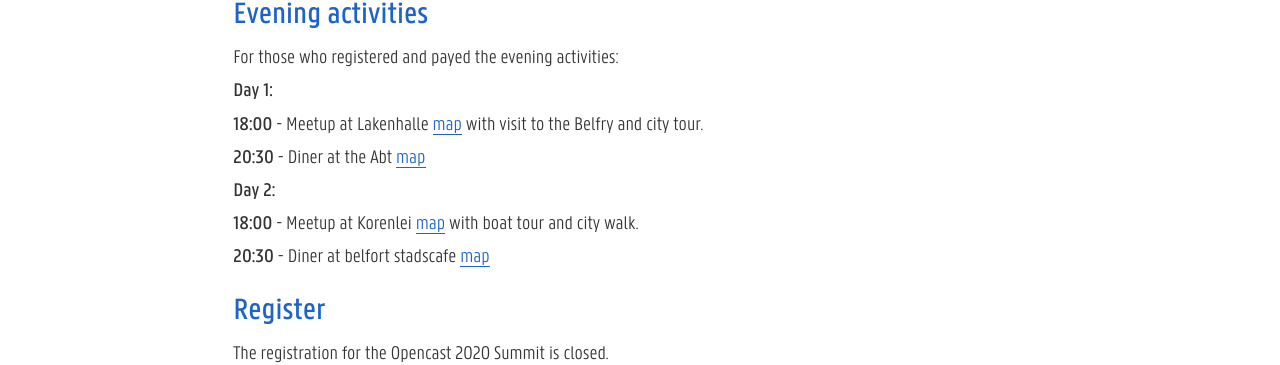
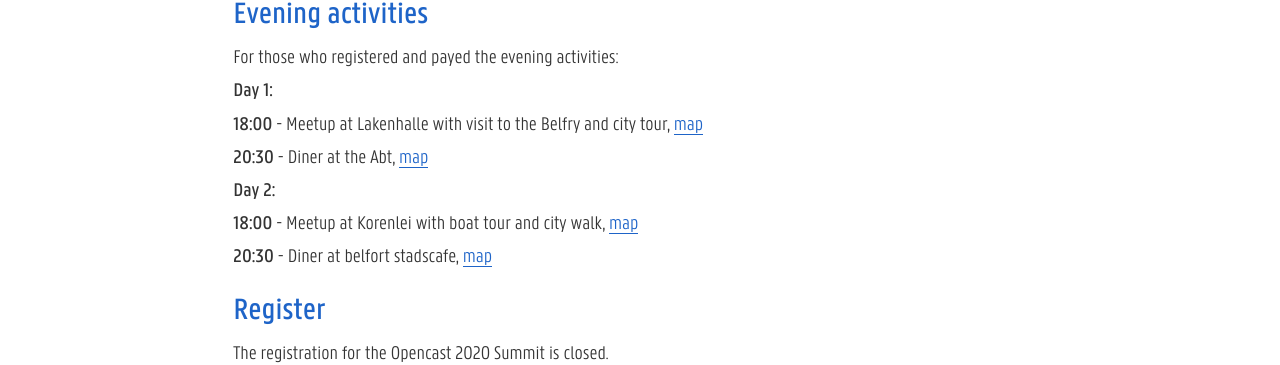
Before and after one commit to mm-dict/oc2020, a Jekyll site: the page built from index.md, in a window 1280 px wide. Shown: the part 870-1235 px from the top of the page. Built offline with Jekyll 4.4.1, drawn with Linux system fonts in a browser that asks for light colours; a script that is not in the unit is left out.

```diff
--- a/index.md
+++ b/index.md
@@ -29,15 +29,15 @@ For those who registered and payed the evening activities:
 
 **Day 1:**
 
-**18:00** - Meetup at Lakenhalle [map](https://goo.gl/maps/2pDkHdhEM3RorVYJ7) with visit to the Belfry and city tour.
+**18:00** - Meetup at Lakenhalle with visit to the Belfry and city tour,  [map](https://goo.gl/maps/2pDkHdhEM3RorVYJ7)
 
-**20:30** - Diner at the Abt [map](https://goo.gl/maps/2eAdPhuZoe7dWCMRA)
+**20:30** - Diner at the Abt, [map](https://goo.gl/maps/2eAdPhuZoe7dWCMRA)
 
 **Day 2:**
 
-**18:00** - Meetup at Korenlei [map](https://goo.gl/maps/Jmx9fPnUuFzCZBH59) with boat tour and city walk.
+**18:00** - Meetup at Korenlei with boat tour and city walk, [map](https://goo.gl/maps/Jmx9fPnUuFzCZBH59)
 
-**20:30** - Diner at belfort stadscafe [map](https://goo.gl/maps/gfXW9V6UnDRmb8x56)
+**20:30** - Diner at belfort stadscafe, [map](https://goo.gl/maps/gfXW9V6UnDRmb8x56)
 
 
 ## Register
```
